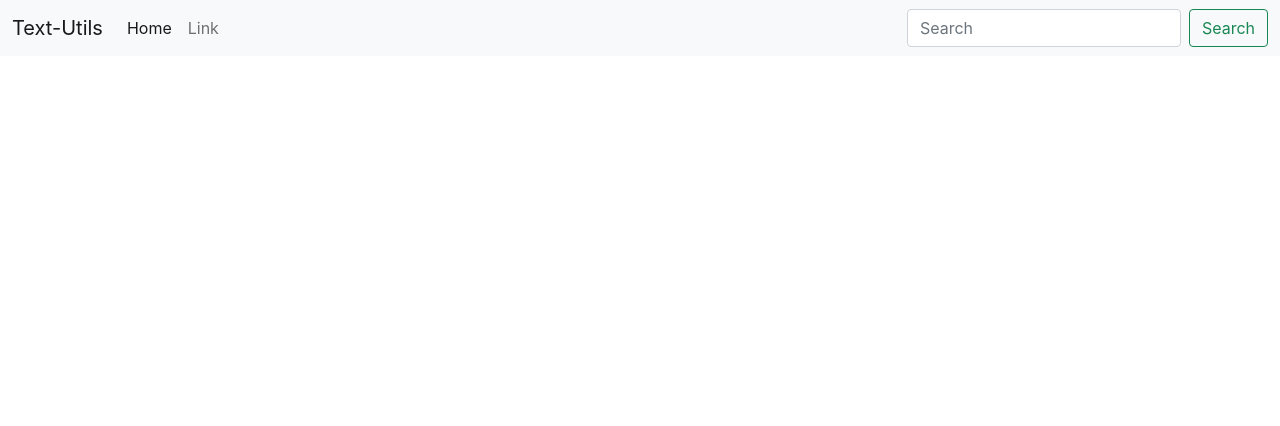
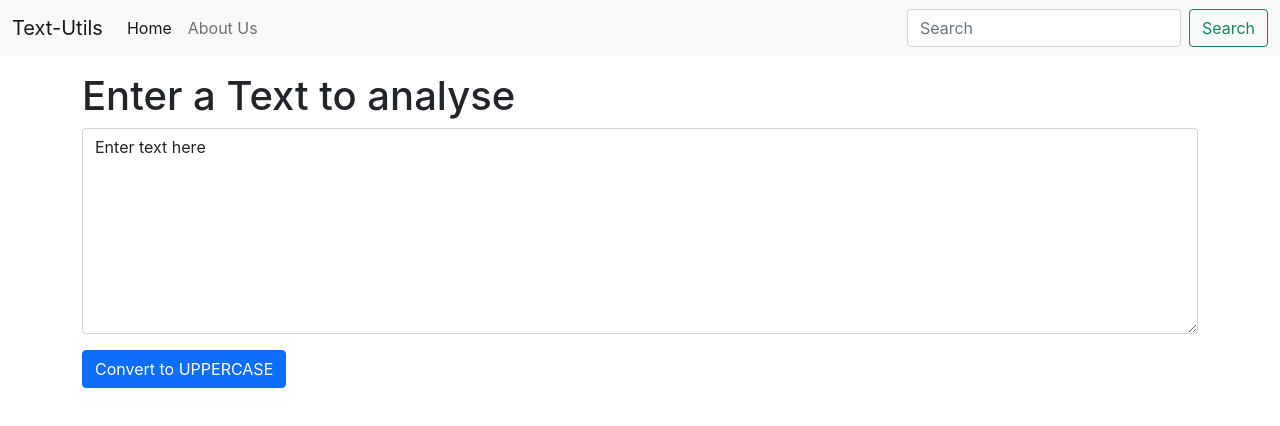
Before and after one commit to mrcoder991/textUtils-InReact, a React (Create React App) app: page / in a window 1280 px wide. Shown: the top 426 px of the page. Built offline with nearby package versions, Linux system fonts and the light colour scheme.

Commit message:
states and events

```diff
--- a/src/App.js
+++ b/src/App.js
@@ -1,51 +1,14 @@
 import "./App.css";
+import Navbar from "./components/Navbar";
+import TextForm from "./components/TextForm";
 
 function App() {
   return (
     <>
-      <nav className="navbar navbar-expand-lg navbar-light bg-light">
-        <div className="container-fluid">
-          <a className="navbar-brand" href="/">
-            Text-Utils
-          </a>
-          <button
-            className="navbar-toggler"
-            type="button"
-            data-bs-toggle="collapse"
-            data-bs-target="#navbarSupportedContent"
-            aria-controls="navbarSupportedContent"
-            aria-expanded="false"
-            aria-label="Toggle navigation"
-          >
-            <span className="navbar-toggler-icon"></span>
-          </button>
-          <div className="collapse navbar-collapse" id="navbarSupportedContent">
-            <ul className="navbar-nav me-auto mb-2 mb-lg-0">
-              <li className="nav-item">
-                <a className="nav-link active" aria-current="page" href="/">
-                  Home
-                </a>
-              </li>
-              <li className="nav-item">
-                <a className="nav-link" href="/">
-                  Link
-                </a>
-              </li>
-            </ul>
-            <form className="d-flex">
-              <input
-                className="form-control me-2"
-                type="search"
-                placeholder="Search"
-                aria-label="Search"
-              />
-              <button className="btn btn-outline-success" type="submit">
-                Search
-              </button>
-            </form>
-          </div>
-        </div>
-      </nav>
+      <Navbar title="Text-Utils" aboutText="About Us" />
+      <div className="container my-3">
+        <TextForm heading="Enter a Text to analyse" />
+      </div>
     </>
   );
 }
--- /dev/null
+++ b/src/components/Navbar.js
@@ -0,0 +1,61 @@
+import React from "react";
+import PropTypes from 'prop-types'
+
+
+export default function Navbar(props) {
+  return (
+    <nav className="navbar navbar-expand-lg navbar-light bg-light">
+      <div className="container-fluid">
+        <a className="navbar-brand" href="/">
+          {props.title}
+        </a>
+        <button
+          className="navbar-toggler"
+          type="button"
+          data-bs-toggle="collapse"
+          data-bs-target="#navbarSupportedContent"
+          aria-controls="navbarSupportedContent"
+          aria-expanded="false"
+          aria-label="Toggle navigation"
+        >
+          <span className="navbar-toggler-icon"></span>
+        </button>
+        <div className="collapse navbar-collapse" id="navbarSupportedContent">
+          <ul className="navbar-nav me-auto mb-2 mb-lg-0">
+            <li className="nav-item">
+              <a className="nav-link active" aria-current="page" href="/">
+                Home
+              </a>
+            </li>
+            <li className="nav-item">
+              <a className="nav-link" href="/">
+                {props.aboutText}
+              </a>
+            </li>
+          </ul>
+          <form className="d-flex">
+            <input
+              className="form-control me-2"
+              type="search"
+              placeholder="Search"
+              aria-label="Search"
+            />
+            <button className="btn btn-outline-success" type="submit">
+              Search
+            </button>
+          </form>
+        </div>
+      </div>
+    </nav>
+  );
+}
+
+Navbar.propTypes = {
+  title : PropTypes.string.isRequired,
+  aboutText : PropTypes.string.isRequired
+}
+
+Navbar.defaultProps = {
+  title : "Title here",
+  aboutText : "About text here"
+}
--- /dev/null
+++ b/src/components/TextForm.js
@@ -0,0 +1,27 @@
+import React, {useState} from "react";
+
+
+export default function TextForm(props) {
+  const handleUpClick = () => {
+    let newText = text.toUpperCase();
+    setText(newText)
+  }
+
+  const handleUpChange = (event) => {
+    setText(event.target.value);
+
+  };
+
+  const [text, setText] = useState("Enter text here");
+  // text = "new text"; // wrong way to update
+  // setText("new text"); // correct way to update
+  return (
+    <div>
+      <h1>{props.heading}</h1>
+      <div className="mb-3">
+        <textarea className="form-control" value={text} onChange={handleUpChange} id="exampleFormControlTextarea1" rows="8"></textarea>
+      </div>
+      <button className="btn btn-primary" onClick={handleUpClick}>Convert to UPPERCASE</button>
+    </div>
+  );
+}
```
